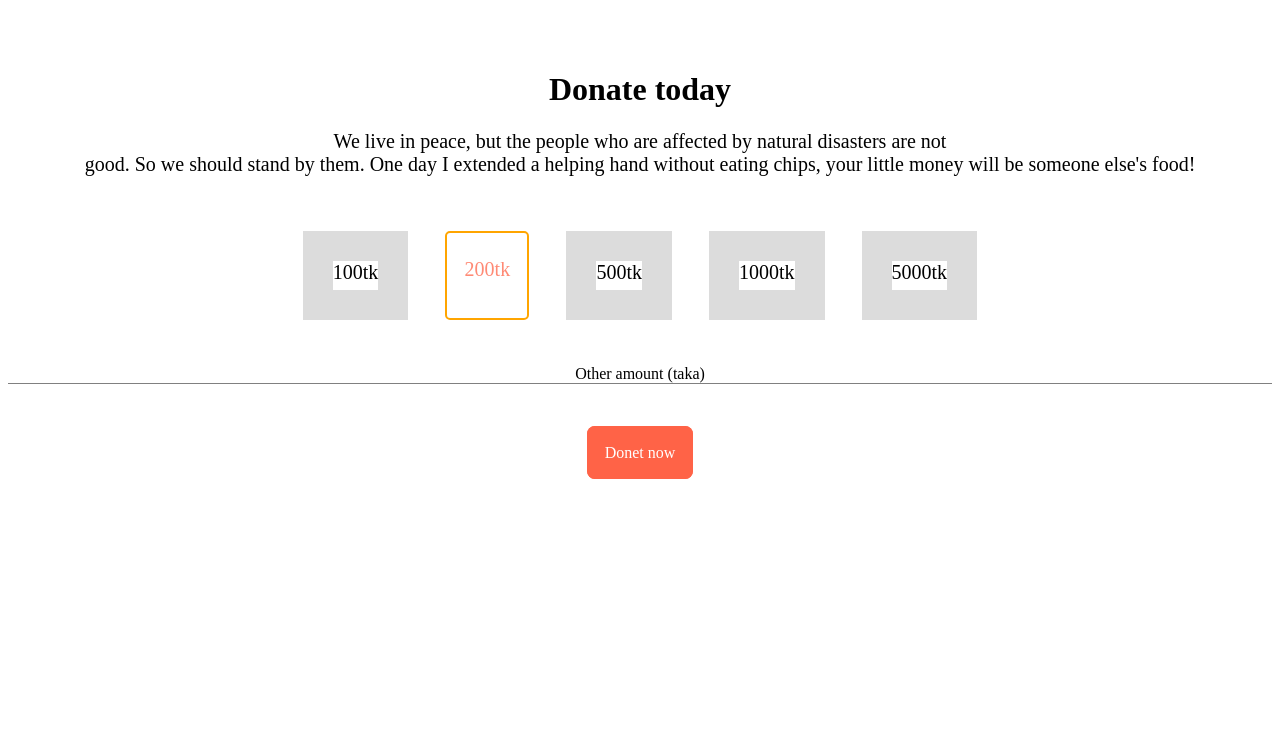
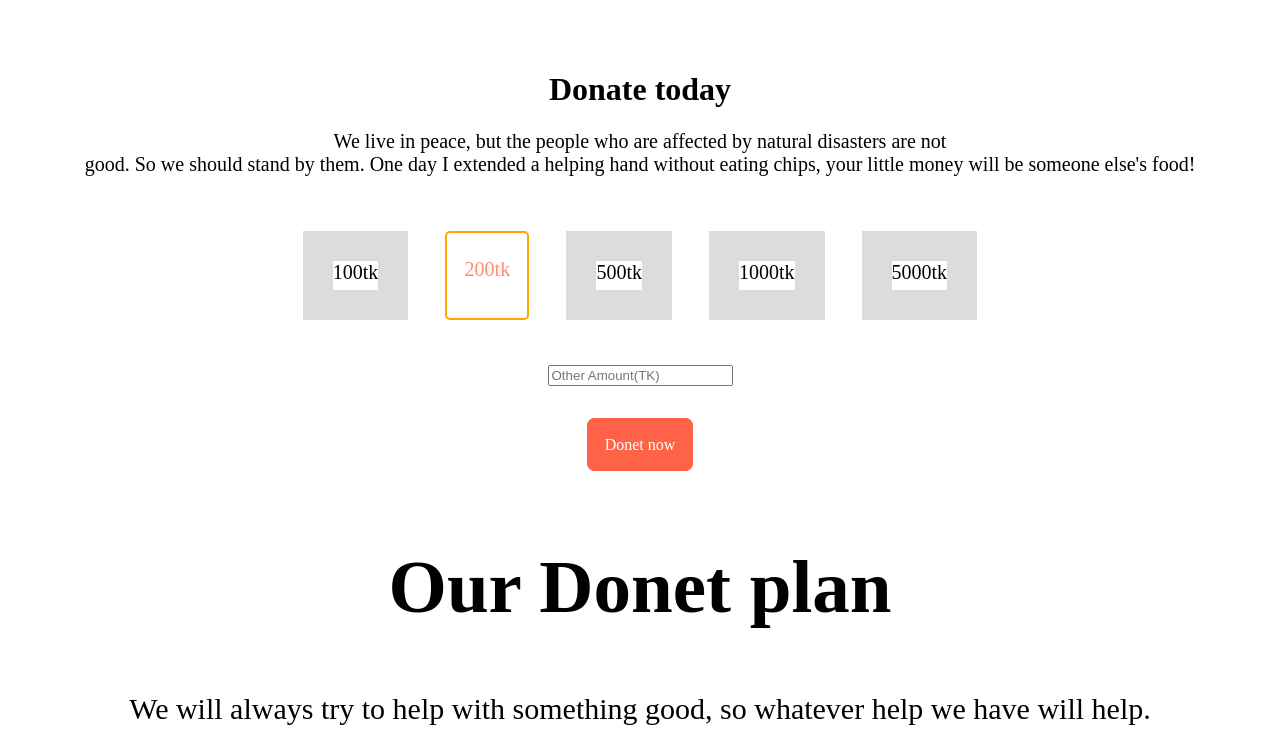
Before and after one commit to Nayem12/Donet-people, a plain HTML site: page index.html in a window 1280 px wide. Shown: the part 808-1564 px from the top of the page. Before the commit the page ends 1287 px from the top, so only its background shows below. Drawn offline with Linux system fonts and the light colour scheme.

Commit message:
six time

```diff
--- a/index.html
+++ b/index.html
@@ -41,13 +41,31 @@
             <li>1000tk</li>
             <li>5000tk</li>
         </div>
-        <p class="other">Other amount (taka)</p>
-        <a class="design-link" target="_blank" href="https://www.facebook.com/groups/WeareBloodFighters">Donet
-            now</a>
+        <nav class="Other-design">
+
+            <input type="text" placeholder="Other Amount(TK)">
+
+        </nav>
+
+
+        <div>
+            <a class="design-link" target="_blank" href="https://www.facebook.com/groups/WeareBloodFighters">Donet
+                now</a>
+        </div>
+
     </div>
 
 
     </div>
+    <section class="Donet-plan">
+        <div>
+            <h1>Our Donet plan</h1>
+            <p style="font-size: 30px;">We will always try to help with something good, so whatever help we have will
+                help.</p>
+        </div>
+
+    </section>
+
 
 
 
--- a/style.css
+++ b/style.css
@@ -24,8 +24,17 @@
     border: 18px solid tomato;
     background-color: tomato;
     color: white;
-    margin-top: 100px;
+    margin-top: 5%;
 
+
+}
+
+.Other-design {
+
+    border: none;
+    margin-bottom: 40px;
+    outline: none;
+    padding: 10px 20px;
 }
 
 #text-color {
@@ -68,8 +77,13 @@
 
 .other {
     border-bottom: 1px solid gray;
-    border-left: 20px;
     margin-bottom: 60px;
     margin-top: 10px;
 
 }
+
+.Donet-plan {
+    text-align: center;
+    margin-top: 90px;
+    font-size: 50px;
+}
```
Also changed, not shown: image/Frame-1.png (added), image/food.png (added), image/shelter.png (added).
